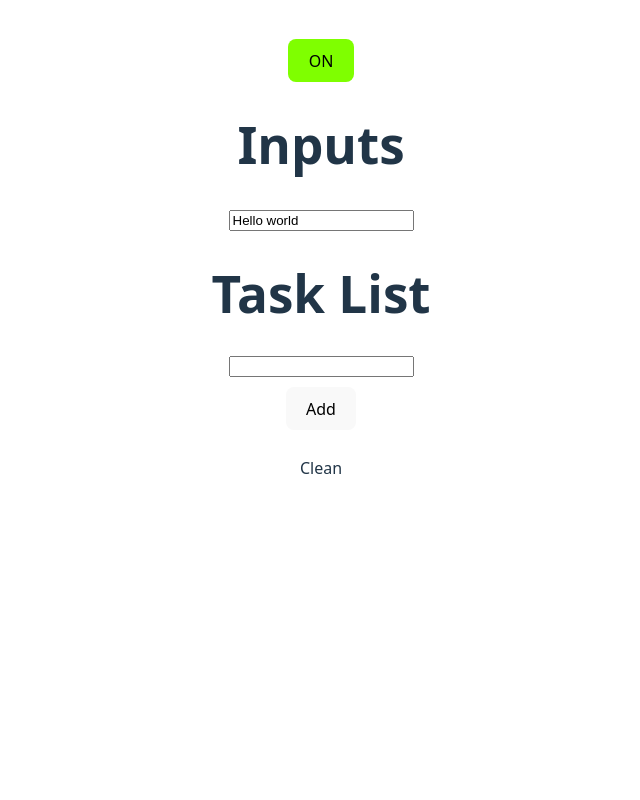
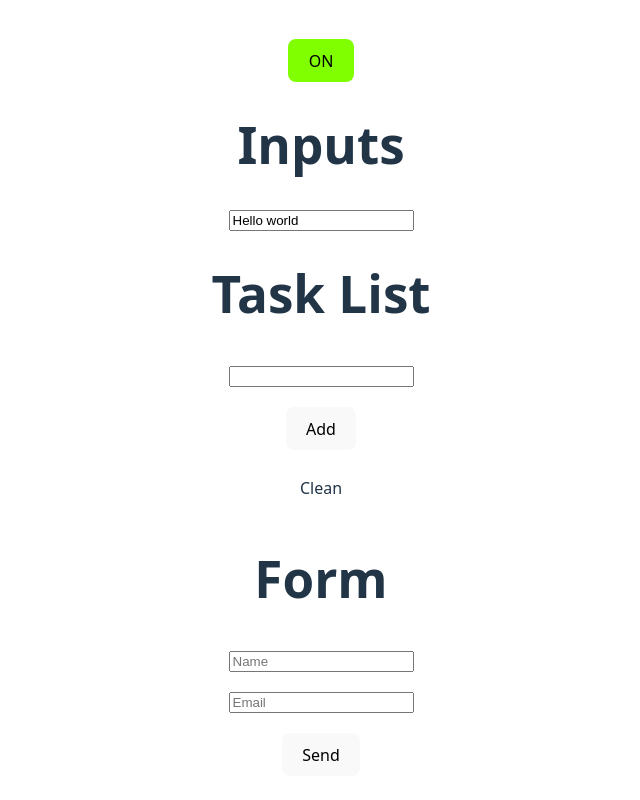
Before and after one commit to Navapu/FullStack_ANavarro, a React (Vite) app in the folder dia08/starting-hooks/: page / in a window 1280 px wide. Shown: the part 286-1086 px from the top of the page, without its empty margins (319-959 px from the left). Before the commit the page ends 814 px from the top, so only its background shows below. Built offline with nearby package versions, Linux system fonts and the light colour scheme.

Commit message:
Working with prevState and forms

```diff
--- a/dia08/starting-hooks/src/App.css
+++ b/dia08/starting-hooks/src/App.css
@@ -61,6 +61,9 @@
 .tasklist button{
   margin: 10px;
 }
+.tasklist input{
+  margin: 10px;
+}
 ul {
   padding: 0;
   list-style: none;
--- a/dia08/starting-hooks/src/App.jsx
+++ b/dia08/starting-hooks/src/App.jsx
@@ -10,6 +10,7 @@ function App() {
       <Switch />
       <InputEvents />
       <TaskList />
+      <Form />
     </>
   )
 }
@@ -17,10 +18,10 @@ function App() {
 const Counter = () => {
   const [num, setNumber] = useState(0)
   const handleSum = () => {
-    setNumber(num + 1);
+    setNumber((prevState) => prevState + 1);
   }
   const handleSub = () => {
-    setNumber(num - 1);
+    setNumber((prevState) => prevState - 1);
   }
   const handleReset = () => {
     setNumber(0)
@@ -67,7 +68,7 @@ const TaskList = () => {
   const [task, setTask] = useState("")
   const [listTask, setListTask] = useState(["Clean"])
   const addEvent = () => {
-    setListTask([...listTask, task])
+    setListTask((prevState) => [...prevState, task])
     setTask("")
   }
   return (
@@ -77,11 +78,40 @@ const TaskList = () => {
       <button onClick={addEvent}>Add</button>
       <ul>
         {listTask.map((name, idx) => (
-            <li key={idx}>{name}</li>
-          ))}
+          <li key={idx}>{name}</li>
+        ))}
       </ul>
     </div>
   )
 }
 
+const Form = () => {
+  const [formData, setFormData] = useState({
+    name: "",
+    email: ""
+  })
+
+  const handleSubmit = (e) => {
+    const { name, email } = formData
+    e.preventDefault();
+    if (name.trim() == "" || email.trim() == "") { return; }
+    if (!email.includes('@') || !email.includes('.')) { return; }
+
+    alert('Name: ' + name + ', Email: ' + email)
+    console.log('Name: ' + name + ', Email: ' + email)
+  }
+
+  const handleChange = (e) => {
+    setFormData(prevState => ({ ...prevState, [e.target.name]: e.target.value }))}
+
+  return (
+    <form className='tasklist' onSubmit={handleSubmit}>
+      <h1>Form</h1>
+      <input type="text" value={formData.name} onChange={handleChange} placeholder='Name' name='name'/>
+      <input type="email" value={formData.email} onChange={handleChange} placeholder='Email' name='email'/>
+      <button type='submit'>Send</button>
+    </form>
+  )
+}
+
 export default App
```
